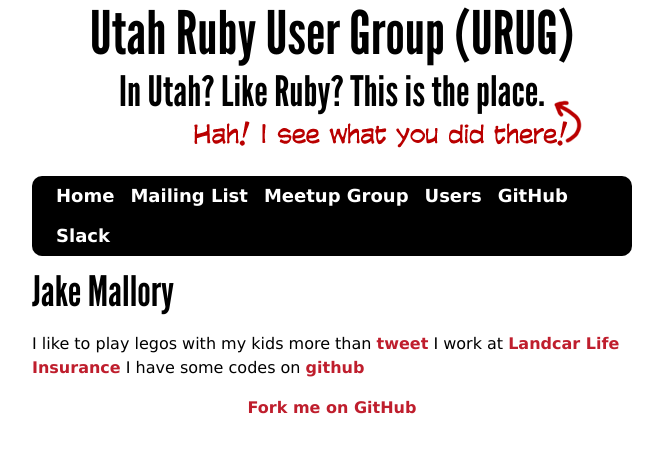
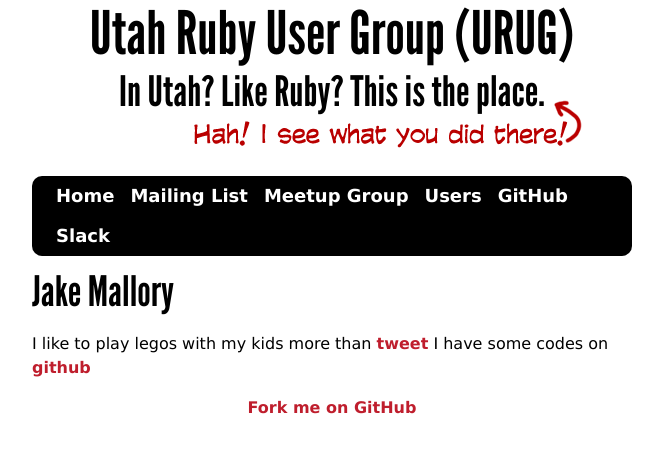
Before and after one commit to urug/urug.github.io, a Jekyll site: the page built from users/tinomen.md, in a window 1280 px wide. Shown: the top 453 px of the page, without its empty margins (308-971 px from the left). Built offline with Jekyll 4.4.1, drawn with Linux system fonts in a browser that asks for light colours.

Commit message:
removed outdated work

```diff
--- a/users/tinomen.md
+++ b/users/tinomen.md
@@ -6,5 +6,4 @@
 ---
 
 I like to play legos with my kids more than [tweet](http://twitter.com/#!/jakemallory)
-I work at [Landcar Life Insurance](http://totalcareauto.com)
 I have some codes on [github](http://github.com/tinomen)
```
